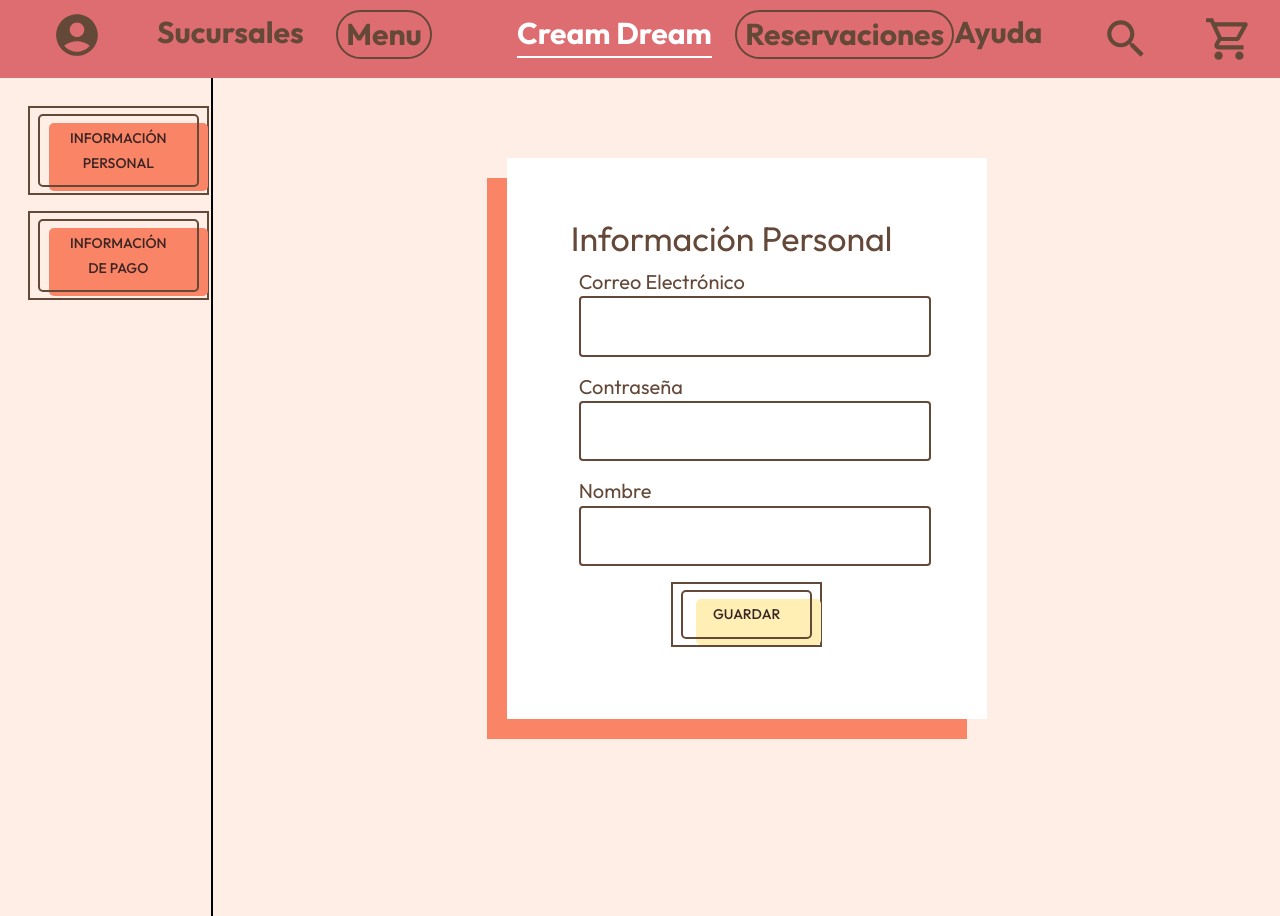
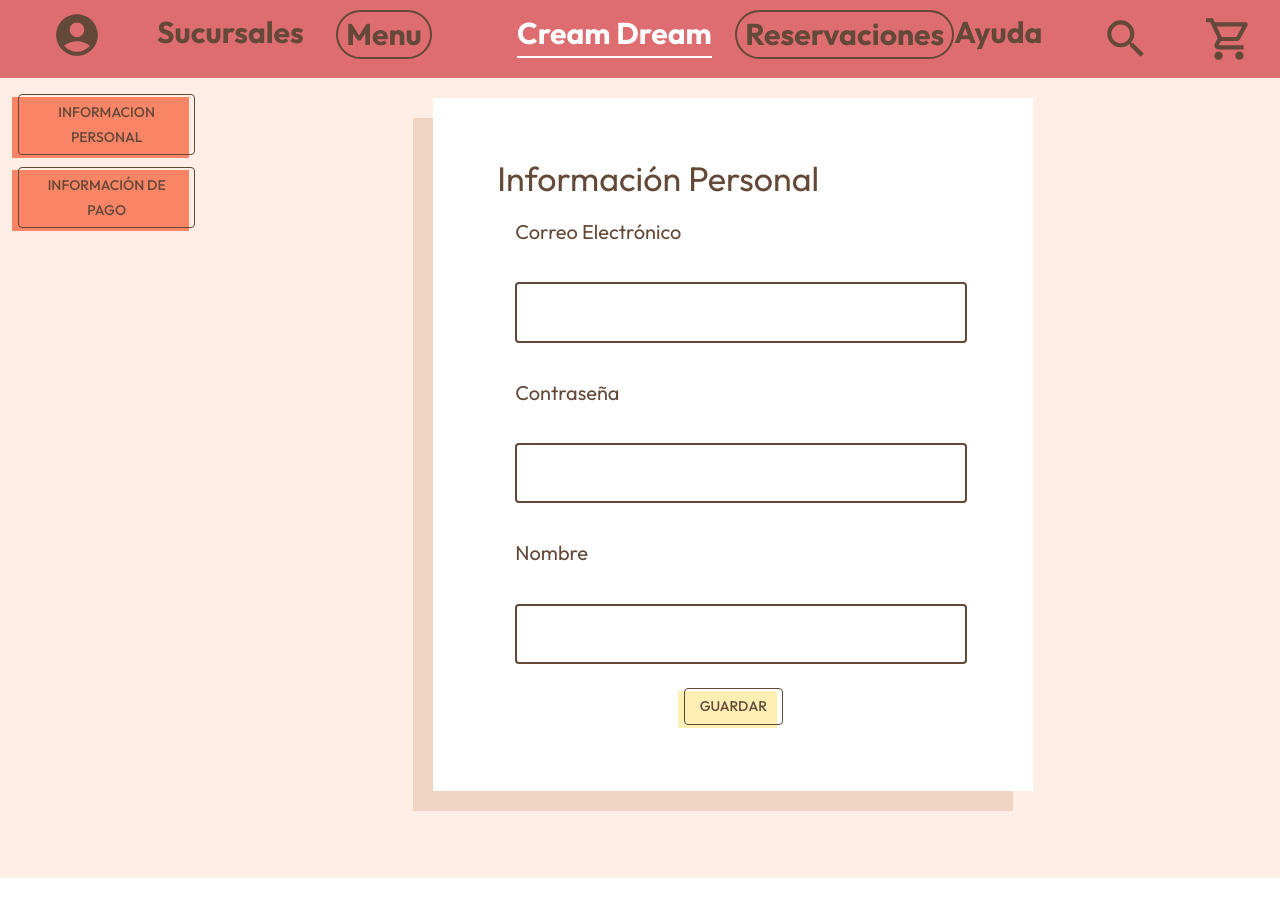
Before and after one commit to Yu-Tony/cream-dream-front, a React (Create React App) app in the folder frontend/: page /Profile in a window 1280 px wide. Shown: the top 916 px of the page. After the commit the page ends 878 px from the top, so only its background shows below. Built offline with nearby package versions, Linux system fonts and the light colour scheme.

Commit message:
perfil responsivo

```diff
--- a/frontend/src/pages/profile.js
+++ b/frontend/src/pages/profile.js
@@ -9,6 +9,9 @@ import Radio from '@mui/material/Radio';
 import RadioGroup from '@mui/material/RadioGroup';
 import { FormControlLabel } from "@mui/material";
 
+import Boton from "../components/Carrito/Boton";
+
+import { Hidden } from '@mui/material';
 
 
 const StyledTextField = withStyles((theme) => ({
@@ -138,36 +141,61 @@ export default function Create()
     function Personal(props) {
 
         return( <form>
+
 <Typography sx={{color: '#644838'}} variant="h4">Información Personal</Typography>
 
+              <Grid container>
+
+
+
+    <Grid item xs={12} xl={2} p={"10px"}>
         <FormControl fullWidth sx={{ m: 1 }}>
             <FormLabel sx={{ color: '#644838',fontFamily: 'Outfit',fontSize: 20,}}>Correo Electrónico</FormLabel>
-        <StyledTextField  id="emailSign" InputLabelProps={{ shrink: true }}  />
         </FormControl>
+    </Grid>
+    <Grid item xs={12} xl={10} p={"10px"} >
+            <FormControl fullWidth sx={{ m: 1 }}>
+                <StyledTextField id="nombreComida" InputLabelProps={{ shrink: true }}  />
+            </FormControl>
+    </Grid>
 
+
+    <Grid item xs={12} xl={2} p={"10px"}>
         <FormControl fullWidth sx={{ m: 1 }}>
         <FormLabel sx={{ color: '#644838',fontFamily: 'Outfit',fontSize: 20,}}>Contraseña</FormLabel>
+        </FormControl>
+    </Grid>
+    <Grid item xs={12} xl={10} p={"10px"} >
+            <FormControl fullWidth sx={{ m: 1 }}>
             <StyledTextField type="password" id="passwordSign" InputLabelProps={{ shrink: true }}  />
             </FormControl>
+    </Grid>
 
+
+    <Grid item xs={12} xl={2} p={"10px"}>
         <FormControl fullWidth sx={{ m: 1 }}>
         <FormLabel sx={{ color: '#644838',fontFamily: 'Outfit',fontSize: 20,}}>Nombre</FormLabel>
+        </FormControl>
+    </Grid>
+    <Grid item xs={12} xl={10} p={"10px"} >
+            <FormControl fullWidth sx={{ m: 1 }}>
             <StyledTextField  id="nameSign" InputLabelProps={{ shrink: true }}  />
             </FormControl>
+    </Grid>
+
+
 
 
 <Grid container spacing={0} direction="column" alignItems="center" justifyContent="center">
 <Grid item >
-        <FormControl sx={{ m: 1 }} className={useStyles().button}>
-            <Button type='Submit' p={0} >
-                <Box  className={useStyles().texto}>
-                Guardar
-                <Box className={useStyles().fondoYellow}></Box>
-                </Box>
+    <Button  p={0} >
+        <Boton bgcolor="secondary.main">Guardar</Boton>
     </Button>
-         </FormControl>
 </Grid>
 </Grid>
+
+              </Grid>
+
 
             </form>)
 
@@ -192,12 +220,12 @@ export default function Create()
             <Grid container   >
 
                 {/*NOMBRE DE LA COMIDA*/}
-                <Grid item xs={2}  p={"20px"} >
+                <Grid item xs={12} xl={2} p={"10px"}>
                     <FormControl fullWidth sx={{ m: 1 }}>
                         <FormLabel sx={{ color: '#644838',fontFamily: 'Outfit',fontSize: 20,}}>Pago</FormLabel>
                     </FormControl>
                 </Grid>
-                <Grid item xs={10}   p={"20px"} >
+                <Grid item xs={12} xl={10} p={"10px"}>
                     <FormControl fullWidth sx={{ m: 1 }}>
                     <RadioGroup
                         row
@@ -215,12 +243,12 @@ export default function Create()
 
 
                 {/*CATEGORIAS DE LA COMIDA*/}
-                <Grid item xs={2}  p={"20px"} >
+                <Grid item xs={12} xl={2} p={"10px"}>
                     <FormControl fullWidth sx={{ m: 1 }}>
                         <FormLabel sx={{ color: '#644838',fontFamily: 'Outfit',fontSize: 20,}}>Tipo</FormLabel>
                     </FormControl>
                 </Grid>
-                <Grid item xs={10}   p={"20px"} >
+                <Grid item xs={12} xl={10} p={"10px"}>
                     <FormControl fullWidth sx={{ m: 1 }}>
                     <Select
                         value={local}
@@ -238,12 +266,12 @@ export default function Create()
                     </FormControl>
                 </Grid>
 
-                <Grid item xs={2}  p={"20px"} >
+                <Grid item xs={12} xl={2} p={"10px"}>
                     <FormControl fullWidth sx={{ m: 1 }}>
                         <FormLabel sx={{ color: '#644838',fontFamily: 'Outfit',fontSize: 20,}}>Número</FormLabel>
                     </FormControl>
                 </Grid>
-                <Grid item xs={10}   p={"20px"} >
+                <Grid item xs={12} xl={10} p={"10px"}>
                     <FormControl fullWidth sx={{ m: 1 }}>
                     <StyledTextField  InputProps={{startAdornment: <InputAdornment position="start"></InputAdornment>,}} type="number" id="DescripcionComida" InputLabelProps={{ shrink: true }}  />
                     </FormControl>
@@ -252,12 +280,12 @@ export default function Create()
 
 
                 {/*DESCRIPCION DE LA COMIDA*/}
-                <Grid item xs={2}  p={"20px"} >
+                <Grid item xs={12} xl={2} p={"10px"}>
                     <FormControl fullWidth sx={{ m: 1 }}>
                         <FormLabel sx={{ color: '#644838',fontFamily: 'Outfit',fontSize: 20,}}>Nombre</FormLabel>
                     </FormControl>
                 </Grid>
-                <Grid item xs={10}   p={"20px"} >
+                <Grid item xs={12} xl={10} p={"10px"}>
                     <FormControl fullWidth sx={{ m: 1 }}>
                     <StyledTextField id="correoEmpleado" InputLabelProps={{ shrink: true }}  />
                     </FormControl>
@@ -267,18 +295,18 @@ export default function Create()
 
 
                 {/*OPCIONES DE LA COMIDA*/}
-                <Grid item xs={2}  p={"20px"} >
+                <Grid item xs={12} xl={2} p={"10px"}>
                     <FormControl fullWidth sx={{ m: 1 }}>
                         <FormLabel sx={{ color: '#644838',fontFamily: 'Outfit',fontSize: 20,}}>Valido hasta</FormLabel>
                     </FormControl>
                 </Grid>
-                <Grid item xs={10}   p={"20px"} >
+                <Grid item xs={12} xl={10} p={"10px"}>
                     <Grid container>
                         <Grid item xs={6}  p={"10px"}>
                             <FormLabel sx={{ color: '#644838',fontFamily: 'Outfit',fontSize: 20,}}>Mes</FormLabel>
                             <StyledTextField  InputProps={{startAdornment: <InputAdornment position="start"></InputAdornment>,}} type="number" id="DescripcionComida" InputLabelProps={{ shrink: true }}  />
                         </Grid>
-                        <Grid item xs={6}  p={"10px"} >
+                        <Grid item xs={6}  p={"10px"}>
                             <FormLabel sx={{ color: '#644838',fontFamily: 'Outfit',fontSize: 20,}}>Año</FormLabel>
                             <StyledTextField  InputProps={{startAdornment: <InputAdornment position="start"></InputAdornment>,}} type="number" id="DescripcionComida" InputLabelProps={{ shrink: true }}  />
                         </Grid>
@@ -286,12 +314,12 @@ export default function Create()
                 </Grid>
 
                 {/*DESCRIPCION DE LA COMIDA*/}
-                <Grid item xs={2}  p={"20px"} >
+                <Grid item xs={12} xl={2} p={"10px"}>
                     <FormControl fullWidth sx={{ m: 1 }}>
                         <FormLabel sx={{ color: '#644838',fontFamily: 'Outfit',fontSize: 20,}}>CCV</FormLabel>
                     </FormControl>
                 </Grid>
-                <Grid item xs={10}   p={"20px"} >
+                <Grid item xs={12} xl={10} p={"10px"}>
                     <FormControl fullWidth sx={{ m: 1 }}>
                     <StyledTextField  id="nameSign" InputLabelProps={{ shrink: true }}  />
                     </FormControl>
@@ -300,14 +328,9 @@ export default function Create()
 
                 <Grid container spacing={0} direction="column" alignItems="center" justifyContent="center">
                     <Grid item >
-                        <FormControl sx={{ m: 1 }} className={useStyles().button}>
-                            <Button type='Submit' p={0} >
-                                <Box  className={useStyles().texto}>
-                                Guardar
-                                <Box className={useStyles().fondoYellow}></Box>
-                                </Box>
+                        <Button  p={0} >
+                            <Boton bgcolor="secondary.main">Guardar</Boton>
                         </Button>
-                        </FormControl>
                     </Grid>
                 </Grid>
 
@@ -364,49 +387,37 @@ export default function Create()
             sx={{bgcolor: '#FEEEE5'}}
         >
 
-             <Grid container >
-                <Grid item xs={2}  justifyContent="center"  direction="column" alignItems="center" className={useStyles().line} p={"20px"} >
+           <Grid container style={{ minHeight: '100vh' }} >
 
-                    <Grid container >
-                        <Grid item xs={12}  justifyContent="center"  direction="column" alignItems="center" >
-                            <FormControl sx={{ m: 1 }} className={useStyles().button}>
+                 <Grid item md={2} xs={12}>
+
+                     <Grid container direction="column"  justifyContent="center"  alignItems="center" p={"10px"}>
+
                      <Button  p={0} onClick={() => personal()}>
-                                    <Box  className={useStyles().texto}>
-                                    Información Personal
-                                    <Box className={useStyles().fondoOrange}></Box>
-                                    </Box>
+                         <Boton bgcolor="primary.main">Informacion personal</Boton>
                      </Button>
-                            </FormControl>
-                        </Grid>
-                    </Grid>
 
 
 
-                    <Grid container >
-                        <Grid item xs={12}  justifyContent="center"  direction="column" alignItems="center" >
-                            <FormControl sx={{ m: 1 }} className={useStyles().button}>
                      <Button  p={0} onClick={() => pago()}>
-                                    <Box  className={useStyles().texto}>
-                                    Información de Pago
-                                    <Box className={useStyles().fondoOrange}></Box>
-                                    </Box>
+                         <Boton bgcolor="primary.main">Información de Pago</Boton>
                      </Button>
-                            </FormControl>
-                        </Grid>
-                    </Grid>
-
-
-
-
 
 
 
                 </Grid>
 
-                <Grid item xs={2} p={"80px"}></Grid>
+             </Grid>
 
-                <Grid item xs={6} p={"80px"} >
-                    <Box item xs={3} sx={{p:8,bgcolor: 'white', paddingTop: "60px",  boxShadow: "-20px 20px #FA8466"}}  >
+             <Hidden mdDown implementation="css">
+                 <Grid item sm={2} p={"100px"}></Grid>
+             </Hidden>
+
+
+
+            <Grid item md={6} xs={12} p={"20px"}>
+                <Box item sx={{p:8,bgcolor: 'white', paddingTop: "60px", paddingBottom: "60px",  boxShadow: "-20px 20px #efd3c3"}}  >
+
 
                 {infoPersonal && <Personal></Personal>}
 
@@ -416,7 +427,6 @@ export default function Create()
 
                 </Box>
             </Grid>
-
 
 
 
```
Lines whose indentation alone changed are shown as unchanged.
